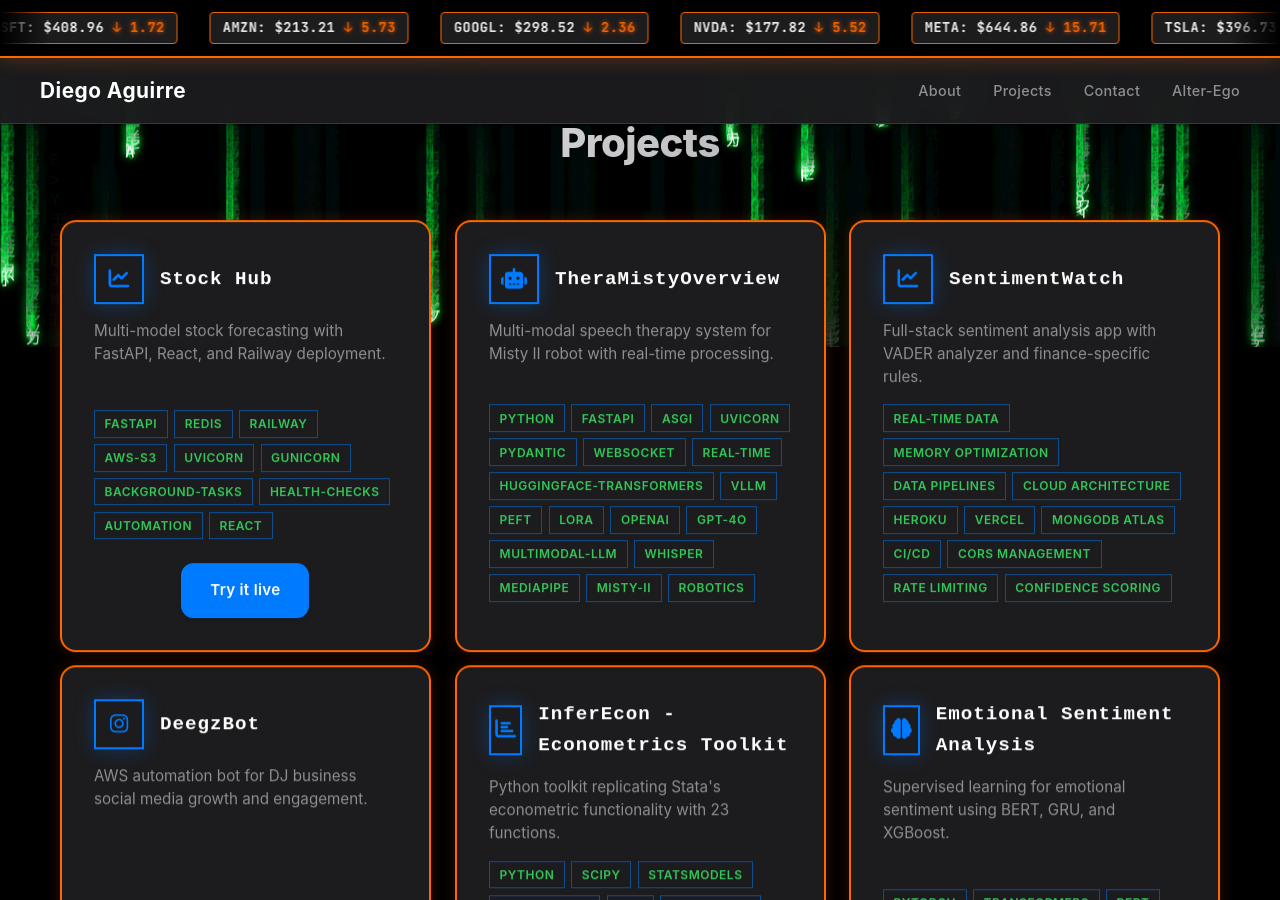
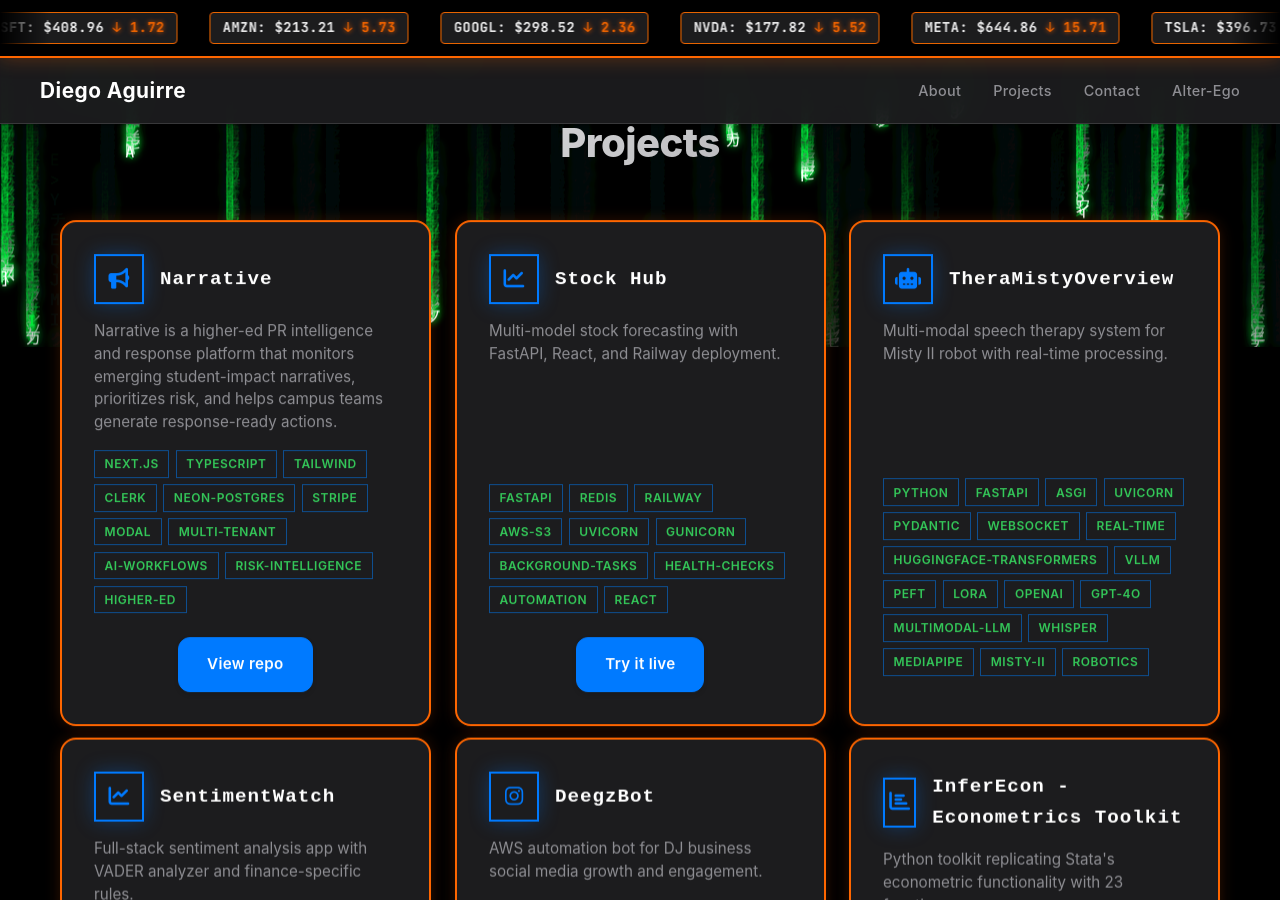
Before and after one commit to insdaguirre/insdaguirre.github.io, a Jekyll site: the page built from index.html, in a window 1280 px wide and 900 px high, scrolled down 2763 px. Built offline with Jekyll 4.4.1, drawn with Linux system fonts in a browser that asks for light colours; some of the changed text lies outside the part shown.

Commit message:
Add Narrative project to homepage projects section - insert new project-card with details/tech tags and repo link - include next.js/TS/tailwind/Clerk etc.
Remove outdated Emotional Sentiment Analysis entry

```diff
--- a/index.html
+++ b/index.html
@@ -120,6 +120,32 @@ description: Developer, Data-Scientist, and Entrepreneur
     <div class="container">
         <h2 class="section-title">Projects</h2>
         <div class="projects-grid">
+            <div class="project-card" data-repo="https://github.com/insdaguirre/narrative-edu" role="link" tabindex="0">
+                <div class="project-header">
+                    <div class="project-icon">
+                        <i class="fas fa-bullhorn"></i>
+                    </div>
+                    <h3 class="project-title">Narrative</h3>
+                </div>
+                <p class="project-description">Narrative is a higher-ed PR intelligence and response platform that monitors emerging student-impact narratives, prioritizes risk, and helps campus teams generate response-ready actions.</p>
+                <div class="project-tech">
+                    <span class="tech-tag">next.js</span>
+                    <span class="tech-tag">typescript</span>
+                    <span class="tech-tag">tailwind</span>
+                    <span class="tech-tag">clerk</span>
+                    <span class="tech-tag">neon-postgres</span>
+                    <span class="tech-tag">stripe</span>
+                    <span class="tech-tag">modal</span>
+                    <span class="tech-tag">multi-tenant</span>
+                    <span class="tech-tag">ai-workflows</span>
+                    <span class="tech-tag">risk-intelligence</span>
+                    <span class="tech-tag">higher-ed</span>
+                </div>
+                <div class="project-links">
+                    <a href="https://github.com/insdaguirre/narrative-edu" target="_blank" class="btn btn-primary">View repo</a>
+                </div>
+            </div>
+
             <div class="project-card" data-repo="https://github.com/insdaguirre/Stock_Hub" role="link" tabindex="0">
                 <div class="project-header">
                     <div class="project-icon">
@@ -248,34 +274,6 @@ description: Developer, Data-Scientist, and Entrepreneur
                 </div>
             </div>
 
-            <div class="project-card" data-repo="https://github.com/insdaguirre/Emotional_Sentiment_Analysis" role="link" tabindex="0">
-                <div class="project-header">
-                    <div class="project-icon">
-                        <i class="fas fa-brain"></i>
-                    </div>
-                    <h3 class="project-title">Emotional Sentiment Analysis</h3>
-                </div>
-                <p class="project-description">Supervised learning for emotional sentiment using BERT, GRU, and XGBoost.</p>
-                <div class="project-tech">
-                    <span class="tech-tag">pytorch</span>
-                    <span class="tech-tag">transformers</span>
-                    <span class="tech-tag">bert</span>
-                    <span class="tech-tag">tensorflow</span>
-                    <span class="tech-tag">keras</span>
-                    <span class="tech-tag">gru</span>
-                    <span class="tech-tag">rnn</span>
-                    <span class="tech-tag">tqdm</span>
-                    <span class="tech-tag">accuracy-metrics</span>
-                    <span class="tech-tag">scikit-learn</span>
-                    <span class="tech-tag">nlp</span>
-                    <span class="tech-tag">text-classification</span>
-                    <span class="tech-tag">sentiment-analysis</span>
-                    <span class="tech-tag">tf-idf</span>
-                    <span class="tech-tag">logistic-regression</span>
-                    <span class="tech-tag">xgboost</span>
-                    <span class="tech-tag">hyperparameter-tuning</span>
-                </div>
-            </div>
         </div>
     </div>
 </section>
```
